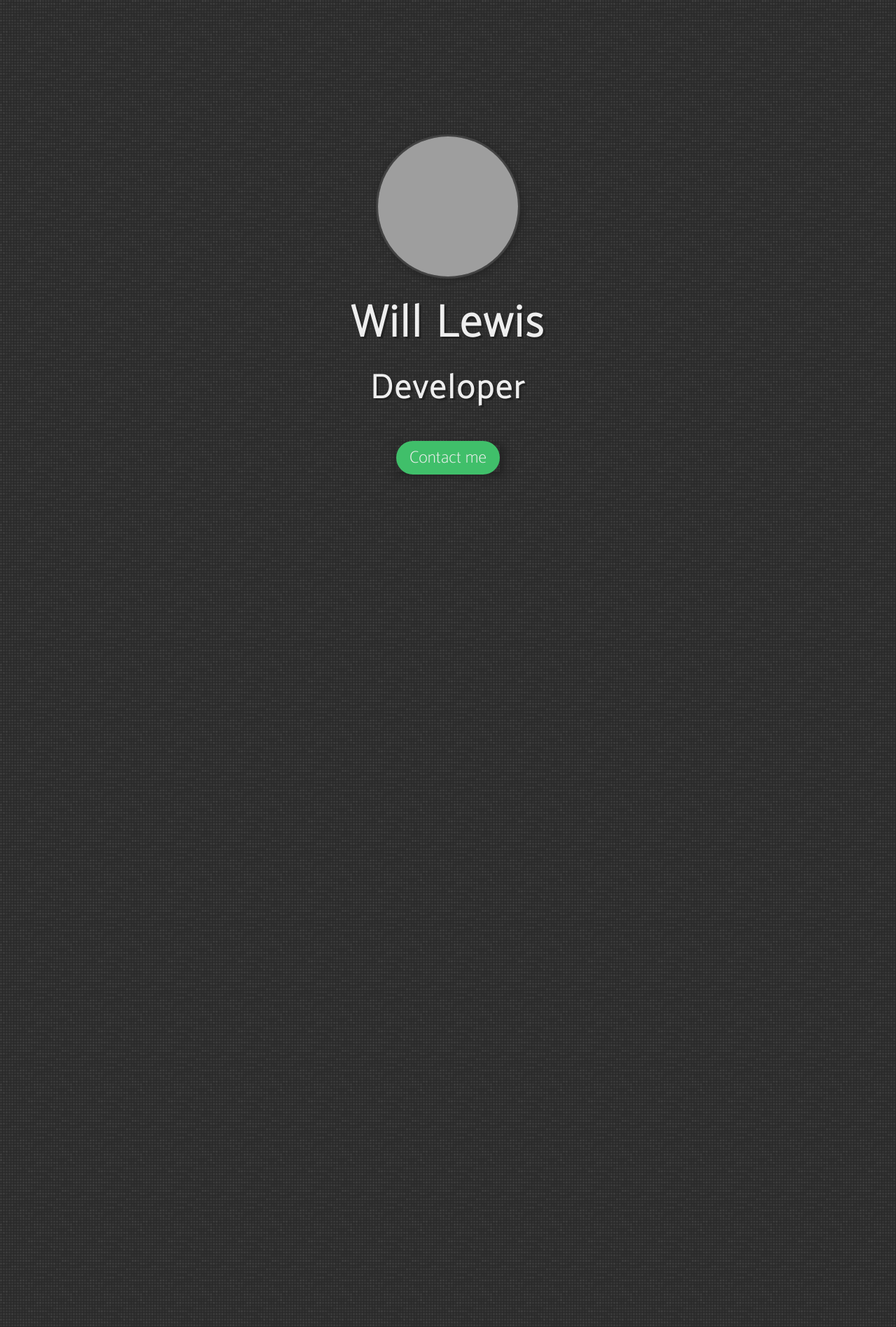
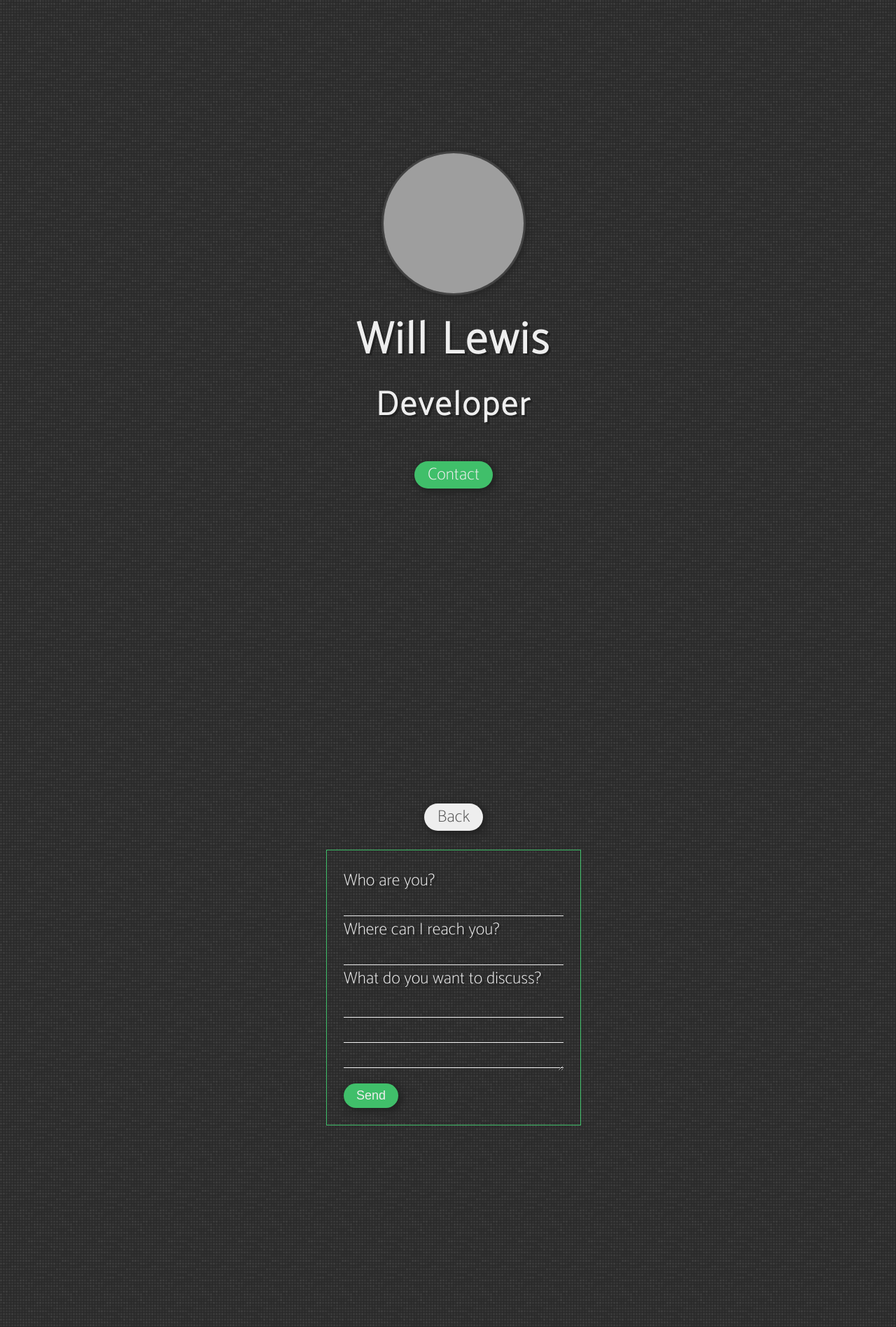
Before and after one commit to Willamin/wflewis.com, a Jekyll site: the page built from index.md, in a window 1280 px wide. Shown: the whole page at 70% size. Built offline with Jekyll 4.4.1, drawn with Linux system fonts in a browser that asks for light colours; before the commit the page ends 996 px from its top, so only the background shows below that; grey boxes are pictures that could not be loaded.

Commit message:
Huge changes to form

```diff
--- /dev/null
+++ b/_includes/form.html
@@ -0,0 +1,17 @@
+<form id="contact" name="contact" netlify>
+  <p>
+    <label for="who">Who are you?</label>
+    <br><input name="who"/>
+  </p>
+  <p>
+    <label for="where">Where can I reach you?</label>
+    <br><input name="where" type="email"/>
+  </p>
+  <p>
+    <label for="what">What do you want to discuss?</label>
+    <br><textarea rows="3" name="what"></textarea>
+  </p>
+  <p>
+    <button class="cta">Send</button>
+  </p>
+</form>
--- a/_layouts/home.html
+++ b/_layouts/home.html
@@ -1,37 +1,23 @@
 ---
 layout: base
 ---
-<input type="checkbox" id="thanks"/>
-<aside></aside>
+<input type="checkbox" id="form"/>
 
 <main>
-  <img src="https://s.gravatar.com/avatar/6f56d225b91053b372d1c44b89ffd3e9?s=200"/>
-  <h1>Will Lewis</h1>
-  <h2>Developer</h2>
+  <section>
+    <img src="https://s.gravatar.com/avatar/6f56d225b91053b372d1c44b89ffd3e9?s=200"/>
+    <h1>Will Lewis</h1>
+    <h2>Developer</h2>
+    <label class="button" for="form">
+      <span class="cta">Contact</span>
+    </label>
+  </section>
 
-  <label class="button" for="form">
-    <span>Contact me</span>
-  </label>
+  <section>
+    <label class="button" for="form">
+      <span>Back</span>
+    </label>
+    <br/>
+    {% include form.html %}
+  </section>
 </main>
-
-<input type="checkbox" id="form"/>
-
-<aside>
-  <form id="contact" name="contact" netlify>
-    <p>
-      <label for="who">Who are you?</label>
-      <br><input name="who"/>
-    </p>
-    <p>
-      <label for="where">Where can I reach you?</label>
-      <br><input name="where" type="email"/>
-    </p>
-    <p>
-      <label for="what">What do you want to discuss?</label>
-      <br><textarea rows="3" name="what"></textarea>
-    </p>
-    <p>
-      <button>Send</button>
-    </p>
-  </form>
-</aside>
--- /dev/null
+++ b/_sass/base.scss
@@ -0,0 +1,112 @@
+html {
+  -webkit-font-smoothing: antialiased;
+  background-image: url('/assets/images/px_by_Gre3g.png');
+}
+@media
+  (-webkit-min-device-pixel-ratio: 1.5),
+  (min-resolution: 144dpi) {
+    html {
+      background-image: url('/assets/images/px_by_Gre3g_@2x.png');
+    }
+  }
+
+body {
+  color: #eee;
+  text-shadow: 3px 3px #222;
+  padding-bottom: 5em;
+  font-family: "Catamaran", sans-serif;
+  overflow: hidden;
+  width: 100%;
+}
+
+main {
+  overflow: hidden;
+  display: flex;
+  flex-direction: row;
+  align-items: center;
+  justify-content: center;
+  flex-wrap: wrap;
+  min-height: 100vh;
+  width: 100%;
+  transition: transform 2s;
+  section {
+    height: 100vh;
+    width: 100%;
+    display: flex;
+    flex-direction: column;
+    align-items: center;
+    justify-content: center;
+    margin-left: 1em;
+    margin-right: 1em;
+  }
+}
+
+input[type=checkbox] {
+  position: absolute;
+  top: -9999px;
+  left: -9999px;
+}
+
+main section label.button {
+  margin-top: 2.5em;
+  margin-bottom: 0;
+  span {
+    box-shadow: 3px 3px 10px 2px #222;
+    -webkit-user-select: none;
+    -moz-user-select: none;
+    -ms-user-select: none;
+    user-select: none;
+    font-size: 1.5em;
+    text-shadow: none;
+    text-align: center;
+    display: block;
+    padding: 0em 0.8em;
+    border-radius: 50px;
+    background-color: #eee;
+    color: #555;
+    transition: transform 0.5s, box-shadow 0.5s;
+    &:hover {
+      transform: scale(1.1);
+      box-shadow:
+        4px 4px 12px 3px #222;
+    }
+  }
+}
+
+main section {
+  label.button span.cta, button.cta {
+    background-color: hsl(140, 50%, 50%);
+    color: #eee;
+  }
+}
+
+
+#form:checked ~ main {
+  transform: translateY(calc(-50% - 4em));
+}
+
+
+
+h1 { font-size: 4em; }
+h2 { font-size: 3em; }
+h1, h2 {
+  -webkit-margin-before: 0;
+  -webkit-margin-after: 0;
+  letter-spacing: 3px;
+}
+
+img {
+  border-radius: 50%;
+  margin-bottom: 1em;
+  transition: 0.5s;
+  box-shadow:
+  // Left Right [Blur] [Spread] Color
+    0 0 1px 3px #444,
+    2px 2px 10px 2px #222;
+  &:hover {
+    transform: scale(1.1);
+    box-shadow:
+      0 0 1px 3px #444,
+      3px 3px 10px 2px #222;
+  }
+}
--- /dev/null
+++ b/_sass/form.scss
@@ -0,0 +1,46 @@
+form {
+  padding: 1em;
+  margin: 0;
+  font-family: "Catamaran", sans-serif;
+  font-size: 1.5em;
+  border: 1px solid hsl(140, 50%, 50%);
+  p {
+    margin: 0;
+  }
+  input, textarea {
+    border: none;
+    font-size: 1em;
+    color: #eee;
+    background-color: transparent;
+    width: 100%;
+  }
+  input {
+    border-bottom: 1px solid #eee;
+    background-color: transparent;
+  }
+  textarea {
+    line-height: 36px;
+    background: linear-gradient(transparent, transparent 35px, #eee 1px);
+    background-size: 100% 36px;
+  }
+  button {
+    -webkit-user-select: none;
+    -moz-user-select: none;
+    -ms-user-select: none;
+    user-select: none;
+    font-size: 0.75em;
+    border-radius: 50px;
+    background-color: hsl(140, 50%, 50%);
+    color: #eee;
+    border: none;
+    margin-top: 1em;
+    padding: 0.4em 1em;
+    text-shadow: none;
+    box-shadow: 3px 3px 10px 2px #222;
+    transition: 0.5s;
+    &:hover {
+      box-shadow: 4px 4px 12px 3px #222;
+      transform: scale(1.1);
+    }
+  }
+}
--- a/_sass/wflewis.scss
+++ b/_sass/wflewis.scss
@@ -1,143 +1,2 @@
-html {
-  -webkit-font-smoothing: antialiased;
-  background-image: url('/assets/images/px_by_Gre3g.png');
-}
-@media
-  (-webkit-min-device-pixel-ratio: 1.5),
-  (min-resolution: 144dpi) {
-    html {
-      background-image: url('/assets/images/px_by_Gre3g_@2x.png');
-    }
-  }
-
-body {
-  display: flex;
-  flex-direction: row;
-  align-items: center;
-  justify-content: center;
-  flex-wrap: wrap;
-  color: #eee;
-  text-shadow: 3px 3px #222;
-  padding-bottom: 5em;
-  font-family: "Catamaran", sans-serif;
-}
-
-main {
-  height: 100vh;
-  display: flex;
-  flex-direction: column;
-  align-items: center;
-  justify-content: center;
-  margin-left: 1em;
-  margin-right: 1em;
-}
-
-
-h1 { font-size: 4em; }
-h2 { font-size: 3em; }
-h1, h2 {
-  -webkit-margin-before: 0;
-  -webkit-margin-after: 0;
-  letter-spacing: 3px;
-}
-
-img {
-  border-radius: 50%;
-  margin-bottom: 1em;
-  transition: 0.5s;
-  box-shadow:
-  // Left Right [Blur] [Spread] Color
-    0 0 1px 3px #444,
-    2px 2px 10px 2px #222;
-  &:hover {
-    transform: scale(1.1);
-    box-shadow:
-      0 0 1px 3px #444,
-      3px 3px 10px 2px #222;
-  }
-}
-
-input[type=checkbox] {
-  position: absolute;
-  top: -9999px;
-  left: -9999px;
-}
-
-label.button {
-  margin-top: 2.5em;
-  margin-bottom: 3em;
-  span {
-    -webkit-user-select: none;
-    -moz-user-select: none;
-    -ms-user-select: none;
-    user-select: none;
-    font-size: 1.5em;
-    border-radius: 50px;
-    background-color: hsl(140, 50%, 50%);
-    padding: 0.2em 0.8em;
-    text-shadow: none;
-  }
-  box-shadow: 3px 3px 10px 2px #222;
-  transition: 0.5s;
-  &:hover {
-    transform: scale(1.1);
-    box-shadow:
-      4px 4px 12px 3px #222;
-  }
-}
-
-aside {
-  opacity: 0;
-  width: 300px;
-  overflow: hidden;
-  transition: 0.5s ease-in-out;
-  border-radius:10px;
-  padding: 0 2em;
-  position: relative;
-  transform: translateY(-50%);
-}
-
-#form:checked ~ aside {
-  opacity: 1;
-  transform: translateY(0%);
-}
-
-form {
-  font-family: "Catamaran", sans-serif;
-  font-size: 2em;
-  input, textarea {
-    border:none;
-    font-size: 1em;
-    color: #eee;
-    background-color: transparent;
-    width: 100%;
-  }
-  input {
-    border-bottom: 1px solid #eee;
-    background-color: transparent;
-  }
-  textarea {
-    line-height: 36px;
-    background: linear-gradient(transparent, transparent 35px, #eee 1px);
-    background-size: 100% 36px;
-  }
-  button {
-    -webkit-user-select: none;
-    -moz-user-select: none;
-    -ms-user-select: none;
-    user-select: none;
-    font-size: 0.75em;
-    border-radius: 50px;
-    background-color: #eee;
-    border: none;
-    padding: 0.3em 1em;
-    text-shadow: none;
-    box-shadow: 3px 3px 10px 2px #222;
-    color: #555;
-    transition: 0.5s;
-    &:hover {
-      box-shadow: 4px 4px 12px 3px #222;
-      transform: scale(1.1);
-    }
-  }
-}
+@import 'base';
+@import 'form';
```
Also changed, not shown: 1 other file.
